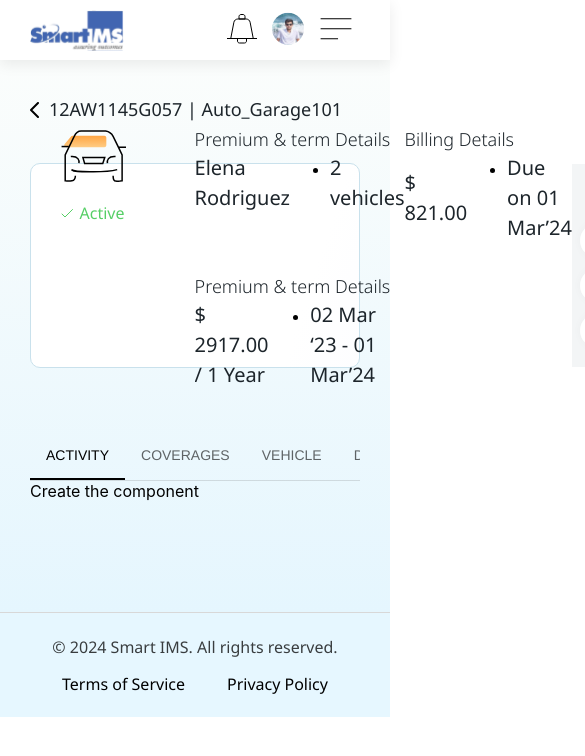
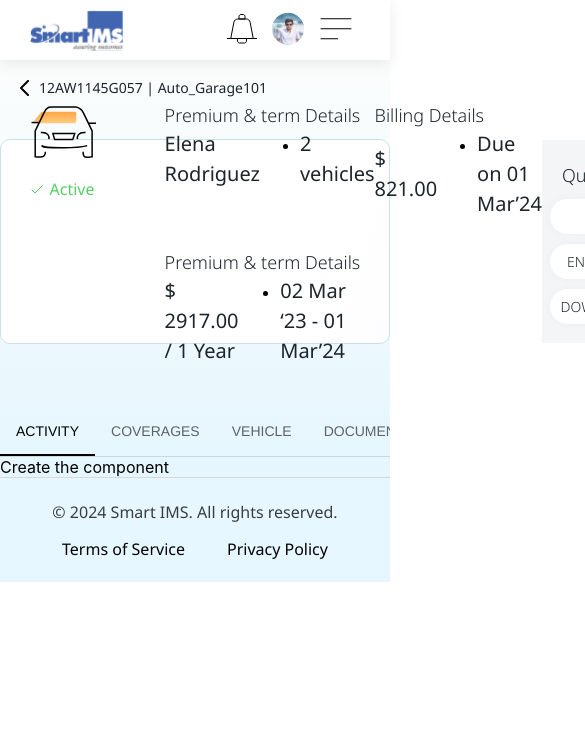
Before and after one commit to SmartImsIns/smart-ims-insu-frontend-app, a React (Create React App) app: page /policy-details in a window 390 px wide. Shown: the top 756 px of the page, 585 px wide, since content can reach past the window. Built offline with nearby package versions, Linux system fonts and the light colour scheme; a web font is replaced by a local one.

Commit message:
mae changes in policyContainer styles

```diff
--- a/src/PolicyDetails/BreadCrumb/PolicyBreadCrumbsStyles.ts
+++ b/src/PolicyDetails/BreadCrumb/PolicyBreadCrumbsStyles.ts
@@ -1,11 +1,23 @@
 import { SxProps } from '@mui/system';
 
 export const policyBreadCrumbStyle: SxProps = {
-    marginTop: "40.23px",
     display: 'inline-flex',
     alignItems: "center",
     gap: '10px',
-    cursor: 'pointer'
+    cursor: 'pointer',
+    "@media (max-width: 599px)": {
+        paddingLeft: "20px",
+        marginTop: "20px",
+    },
+    "@media (min-width: 600px) and (max-width: 1024px)": {
+        paddingLeft: "25px",
+        marginTop: "30px",
+    },
+    "@media (min-width: 1024px) and (max-width: 1920px)": {
+        paddingLeft: "30px",
+        paddingRight: "30px",
+        marginTop: "40.23px",
+    },
 };
 
 export const breadcrumbsText: SxProps = {
@@ -15,6 +27,16 @@ export const breadcrumbsText: SxProps = {
     fontStyle: 'normal',
     fontWeight: 400,
     lineHeight: '110%', /* 19.8px */
+    "@media (max-width: 599px)": {
+        fontSize: '14px',
+    },
+    "@media (min-width: 600px) and (max-width: 1024px)": {
+        fontSize: '16px',
+    },
+    "@media (min-width: 1024px) and (max-width: 1920px)": {
+        fontSize: '18px',
+    },
+
 };
 
 
--- a/src/PolicyDetails/PolicyDetailsStyles.ts
+++ b/src/PolicyDetails/PolicyDetailsStyles.ts
@@ -2,10 +2,8 @@ const PolicyDetailsStyles = {
     policyContainer: {
         display: 'flex',
         flexDirection: 'column',
-        paddingLeft: '30px',
-        paddingRight: '30px',
         marginTop: '60px',
-        paddingBottom: '111px'
+
     },
     BasicInfoCard: {
         marginTop: '43px',
```
